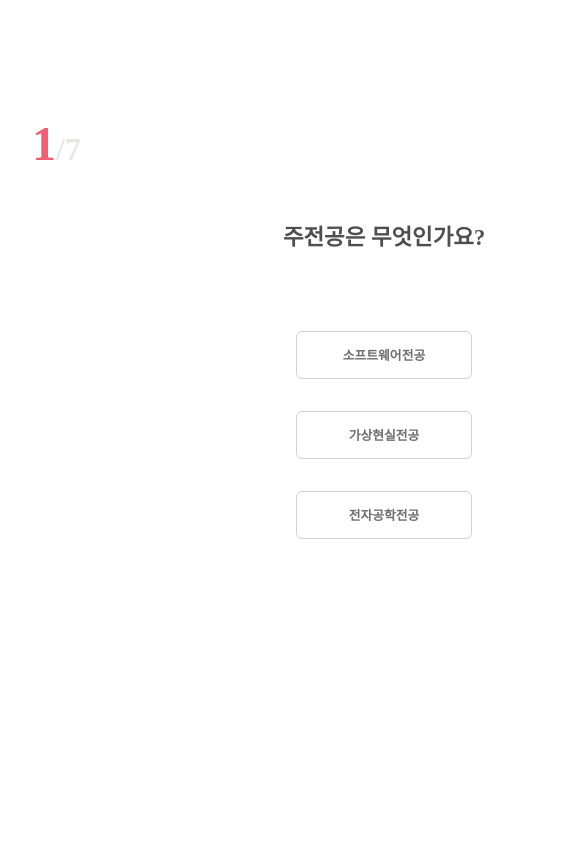
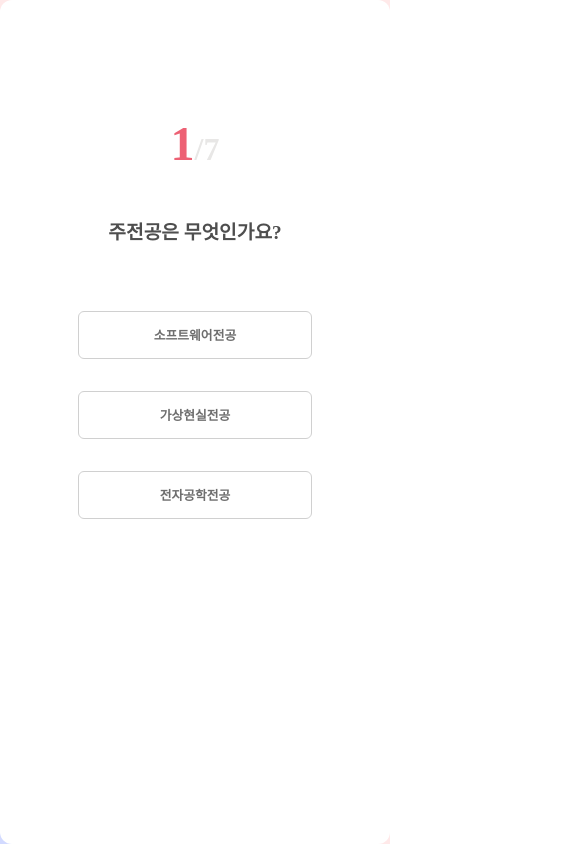
Before and after one commit to ekgp3398/ICTTEST, a React (Create React App) app: page / in a window 390 px wide. Both pictures are taken after a click on the button "시작하기". Shown: the top 844 px of the page, 585 px wide, since content can reach past the window. Built offline with nearby package versions, Linux system fonts and the light colour scheme; a web font is replaced by a local one.

Commit message:
20221115(3)

```diff
--- a/src/App.css
+++ b/src/App.css
@@ -15,7 +15,7 @@
   background-color: white;
 }
 
-@media (max-width: 768px) {
+@media (min-width: 768px) {
   .App {
     background-image: none;
     background-color: white;
--- a/src/components/Home/Home.css
+++ b/src/components/Home/Home.css
@@ -65,6 +65,6 @@ button:active {
 	}
 
 	button {
-		width: 40vw;
+		width: 60vw;
 	}
 }
--- a/src/components/Option/Option.css
+++ b/src/components/Option/Option.css
@@ -20,6 +20,7 @@ button {
 .slider {
     width: 100%;
 }
+
 .top {
     height: 15vh;
     padding: 2rem;
@@ -86,6 +87,7 @@ button {
 .loading__container h2 {
     padding: 2rem;
 }
+
 .loading {
     width: 2.5rem;
     height: 2.5rem;
@@ -102,16 +104,12 @@ button {
 }
 
 @media (max-width: 768px) {
-    .body_container {
-        background-color: #fff;
-    }
-    .answer_container {
-        width: 25%;
-        margin-top: 40px;
+    .container {
+        width: 100%;
     }
 
-    .counter {
-        text-align: left;
+    .club_question {
+        font-size: 1.2rem;
     }
 
     .answer_btn {
@@ -119,18 +117,6 @@ button {
         flex-direction: column;
         align-items: center;
         font-size: 0.8rem;
-    }
-
-    .answer_btn:hover {
-        color: #fff;
-        background-color: #ed6174;
-    }
-    .loading {
-        width: 3rem;
-        height: 3rem;
-    }
-
-    .ticket {
-        width: 30rem;
+        width: 60%;
     }
 }
--- a/src/components/Result/Result.css
+++ b/src/components/Result/Result.css
@@ -23,3 +23,9 @@ ul {
     margin-top: 30px;
     margin-bottom: 30px;
 }
+
+@media (max-width: 768px) {
+	.result_wrapper {
+		width: 90vw;
+	}
+}
```
Lines whose indentation alone changed are shown as unchanged.
